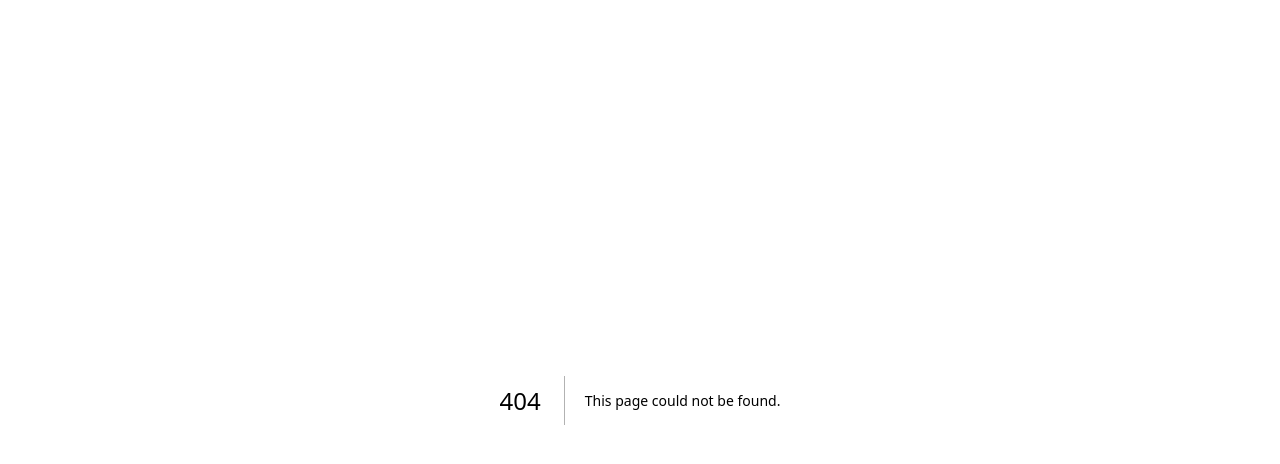
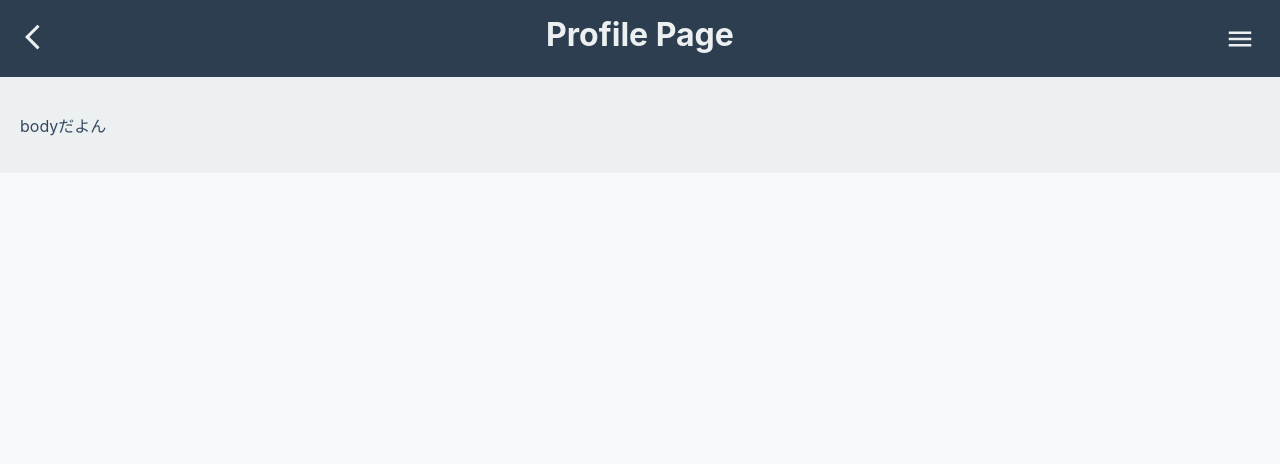
Before and after one commit to mabupro/next-cyperess-profilesite, a Next.js app: page /profile in a window 1280 px wide. Before the commit this address had no page. Shown: the top 464 px of the page. Built offline with nearby package versions, Linux system fonts and the light colour scheme.

Commit message:
Refactor ProfileComponent layout and styles
- Align MenuIcon to the right of the header.
- Fix CSS class typo for MenuIcon.
- Adjust color palette for improved aesthetics.
- Align the vertical centerline of the Profile Page title with the ArrowBackIcon.

```diff
--- /dev/null
+++ b/components/profile-component.tsx
@@ -0,0 +1,23 @@
+import Link from 'next/link'
+import React from 'react'
+import styles from '../styles/Profile.module.css'
+import ArrowBackIosIcon from '@mui/icons-material/ArrowBackIos';
+import MenuIcon from '@mui/icons-material/Menu';
+
+export default function ProfileComponent() {
+    return (
+        <div>
+            <header className={styles.header}>
+                <Link href="/" className={styles.backlink}>
+                    <ArrowBackIosIcon className={styles.arrowbackicon} />
+                </Link>
+                <h1 className={styles.h1}>Profile Page</h1>
+                <MenuIcon className={styles.menuicon} />
+            </header >
+            <body className={styles.body}>
+                <p>bodyだよん</p>
+            </body>
+        </div >
+    )
+
+}
--- /dev/null
+++ b/pages/profile.tsx
@@ -0,0 +1,12 @@
+import ProfileComponent from "../components/profile-component";
+import styles from "../styles/Profile.module.css";
+
+export default function Profile() {
+    return (
+        <div className={styles.container}>
+            <div className={styles.main}>
+                <ProfileComponent />
+            </div>
+        </div>
+    )
+}
--- /dev/null
+++ b/styles/Profile.module.css
@@ -0,0 +1,51 @@
+/* Container Styles */
+.container {
+    min-height: 100vh;
+    height: 100vh;
+    display: flex;
+    flex-direction: column;
+    background-color: #f7f9fc;
+
+    .main {
+        flex: 1;
+        display: flex;
+        flex-direction: column;
+    }
+}
+
+
+/* Header Styles */
+.header {
+    background-color: #2c3e50;
+    display: flex;
+    align-items: center;
+    justify-content: space-between;
+    padding: 15px;
+
+    .h1 {
+        color: #ecf0f1;
+        margin: 0;
+        padding-bottom: 8px;
+    }
+
+    .arrowbackicon {
+        font-size: 30px;
+        color: #ecf0f1;
+        cursor: pointer;
+        margin: 0 10px;
+    }
+
+    .menuicon {
+        font-size: 30px;
+        color: #ecf0f1;
+        cursor: pointer;
+        margin: 0 10px;
+    }
+}
+
+/* Body Styles */
+.body {
+    background-color: #ecf0f1;
+    color: #34495e;
+    padding: 20px;
+}
```
Also changed, not shown: 1 other file (tests, documents, lock files or other folders).
